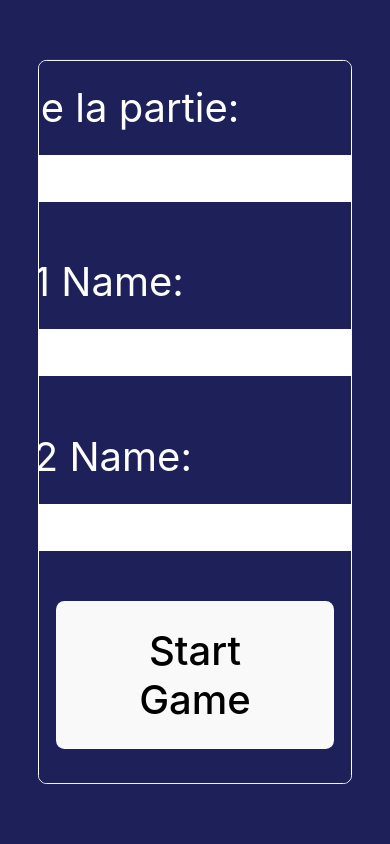
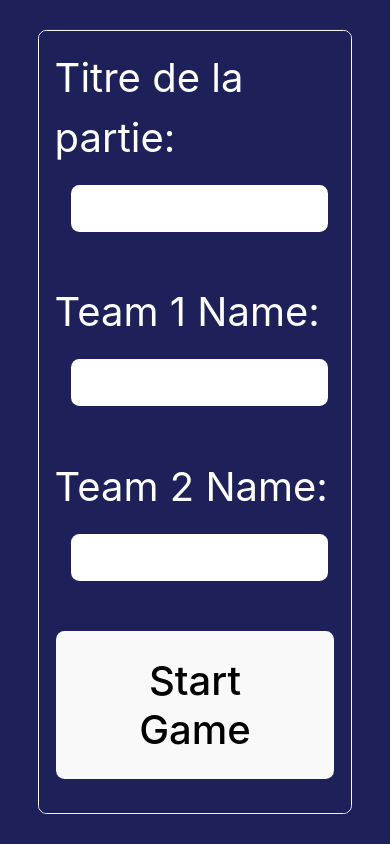
Before and after one commit to LucileLf/table-de-marque, a React (Vite) app: page / in a window 390 px wide. Built offline with nearby package versions, Linux system fonts and the light colour scheme.

Commit message:
mobile responsive

```diff
--- a/src/styles.module.css
+++ b/src/styles.module.css
@@ -452,6 +452,9 @@
 
 @media only screen and (max-width: 768px) {
 
+  .formInput {
+    max-width: 90%;
+  }
   .navbar {
     display: none;
   }
```
